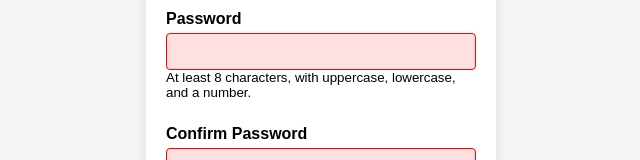
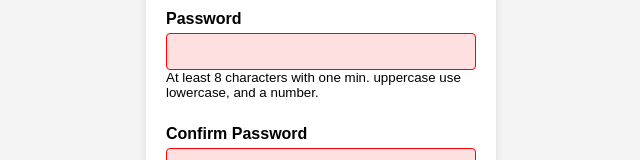
Before and after one commit to 4Drea4/Lab2-User-Registration-Form, a plain HTML site: page index.html in a window 1280 px wide. Shown: the part 385-545 px from the top of the page, without its empty margins (319-959 px from the left). Drawn offline with Linux system fonts and the light colour scheme.

Commit message:
updating read me

```diff
--- a/index.html
+++ b/index.html
@@ -22,7 +22,7 @@
  <!--hide this should not be able to see -->
         <label for="customPW">Password</label>
         <input type="password" id="customPW" name="customPW" required minlength="8" pattern="(?=.*[a-z])(?=.*[A-Z])(?=.*\d).{8,}" autocomplete="new-password">
-        <small>At least 8 characters, with uppercase, lowercase, and a number.</small>
+        <small>At least 8 characters with one min. uppercase use lowercase, and a number.</small>
         <span class="error-message" id="customPwError" aria-live="polite"></span>
 
 
```
Also changed, not shown: index.js (+1 -15 lines), 1 other file.
